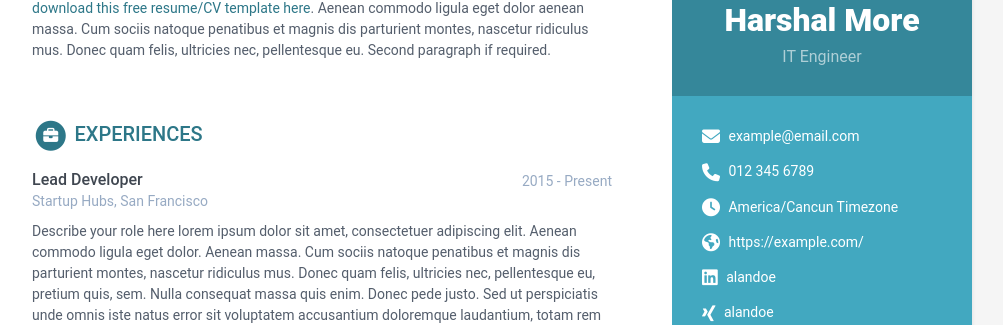
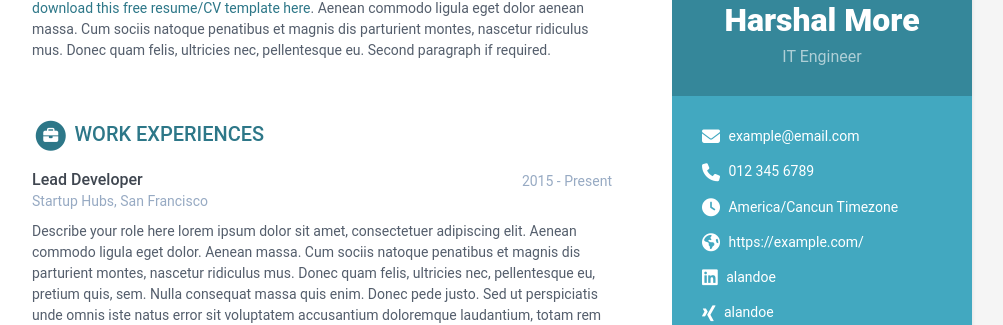
Before and after one commit to HarshalMore/resume-hm, a Jekyll site: the page built from index.html, in a window 1280 px wide and 900 px high. Shown: the part 163-488 px from the top of the window, without its empty margins (168-1171 px from the left). Built offline with Jekyll 4.4.1, drawn with Linux system fonts in a browser that asks for light colours.

Commit message:
Update data.yml

```diff
--- a/_data/data.yml
+++ b/_data/data.yml
@@ -96,7 +96,7 @@ education:
         - Bullet point
 
 experiences:
-  title: Experiences
+  title: Work Experiences
   info:
   - role: Lead Developer
     time: 2015 - Present
```
